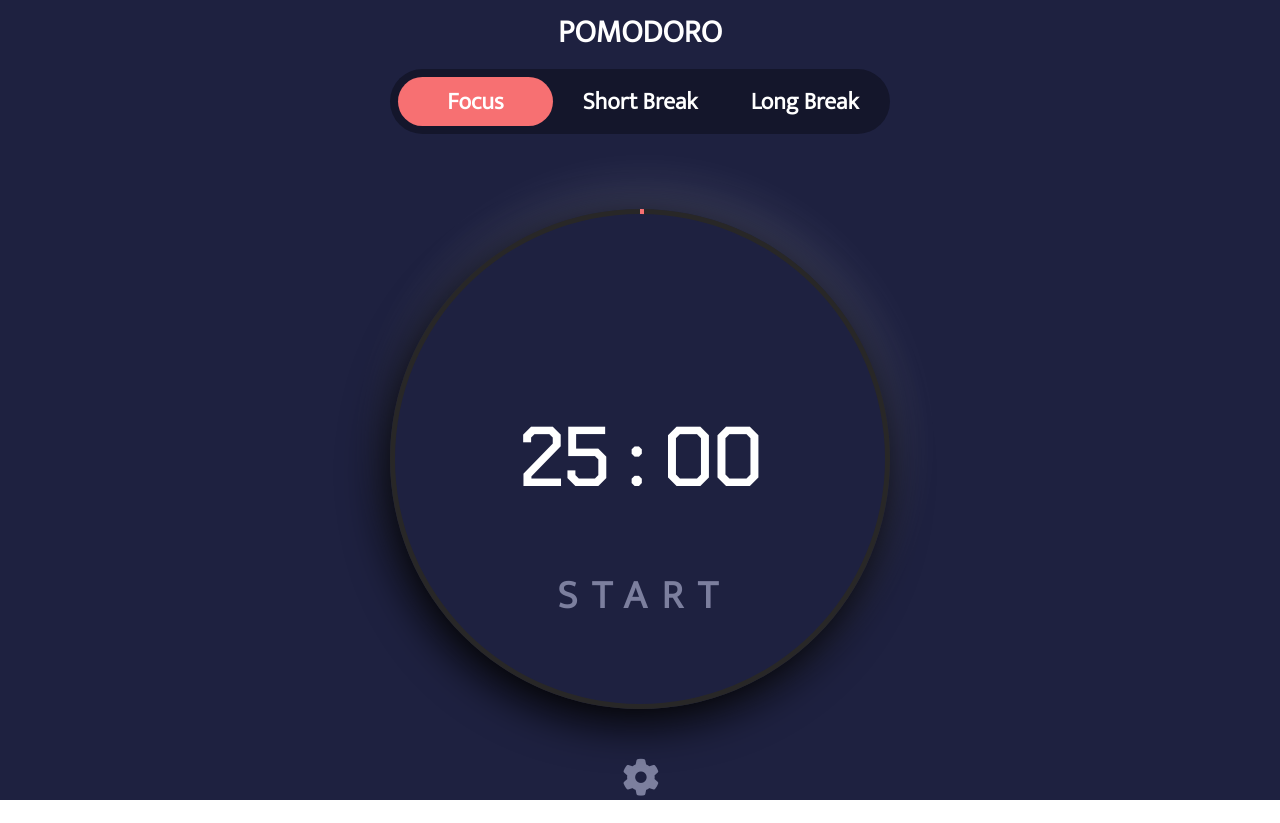
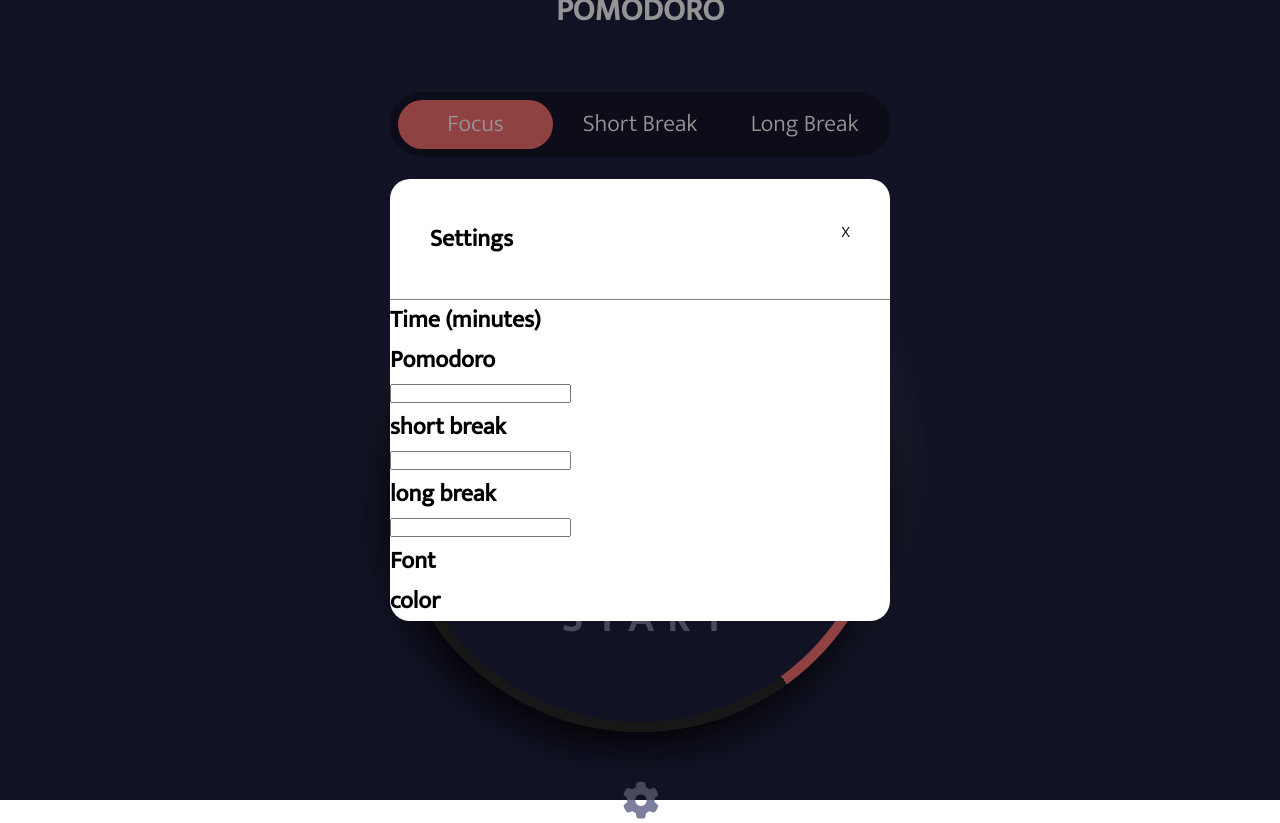
Before and after one commit to lucaslopeslima/pomodoro_app, a plain HTML site: page index.html in a window 1280 px wide. Before the commit the page ends 800 px from the top, so only its background shows below. Drawn offline with Linux system fonts and the light colour scheme.

Commit message:
modal up

```diff
--- a/index.html
+++ b/index.html
@@ -9,7 +9,7 @@
     <!-- GOOGLE FONTS -->
     <link rel="preconnect" href="https://fonts.googleapis.com">
     <link rel="preconnect" href="https://fonts.gstatic.com" crossorigin>
-    <link href="https://fonts.googleapis.com/css2?family=Chakra+Petch:wght@300&family=Mukta:wght@300&display=swap" rel="stylesheet">
+    <link href="https://fonts.googleapis.com/css2?family=Chakra+Petch:wght@300&family=Mukta:wght@300;400&display=swap" rel="stylesheet">
     <!-- ICONS -->
     <script src="https://kit.fontawesome.com/55a63e3d19.js" crossorigin="anonymous"></script>
 </head>
@@ -39,7 +39,47 @@
 
             </div>
         </div>
+        <div class="modal flex-center">
+            <div class="modal-content">
+                <div class="modal-header">
+                    <h2>Settings</h2>
+                    <div class="button-x"> X </div>
+                </div>
+                <h2>Time (minutes)</h2>
+                <div class="time-wrap">
+                    <div class="pomodoro">
+                        <h2>Pomodoro</h2>
+                        <input type="number" name="" id="">
+                    </div>
+                    <div class="short-break-modal">
+                        <h2>short break</h2>
+                        <input type="number" name="" id="">
+                    </div>
+                    <div class="long-break-modal">
+                        <h2>long break</h2>
+                        <input type="number" name="" id="">
+                    </div>
+                </div>
+                <div class="modal-line"></div>
+                <div class="modal-font">
+                    <h2>Font</h2>
+                    <div class="font-button"></div>
+                    <div class="font-button"></div>
+                    <div class="font-button"></div>
+                </div>
+                <div class="modal-line"></div>
+                <div class="modal-color">
+                    <h2>color</h2>
+                    <div class="modal-color-1"></div>
+                    <div class="modal-color-2"></div>
+                    <div class="modal-color-3"></div>
+                </div>
+                <div class="modal-apply"></div>
+            </div><!--modal content-->
+
+        </div>
     </div>
 
+    <script src="js/main.js"></script>
 </body>
 </html>
--- /dev/null
+++ b/style/_animation.scss
@@ -0,0 +1,10 @@
+@keyframes progress {
+    to {
+      --angle: 360deg;
+    }
+  }
+  @property --angle {
+    syntax: "<angle>"; /* this can be angle or percentage */
+    initial-value: 0deg;
+    inherits: false;
+  }
--- a/style/_modal.scss
+++ b/style/_modal.scss
@@ -0,0 +1,25 @@
+@import 'root';
+
+.modal{
+    background-color: #0000006b;
+    position: absolute;
+    top: 0;
+    left: 0;
+    width: 100vw;
+    height: 100vh;
+    .modal-content{
+        background-color: white;
+        color: black;
+        width: 500px;
+        border-radius: 20px;
+        .modal-header{
+            display: flex;
+            justify-content: space-between;
+            padding: 40px;
+            h2{
+                font-weight: bold;
+            }
+            border-bottom: 1px solid gray;
+        }
+    }
+}
--- /dev/null
+++ b/style/_root.scss
@@ -0,0 +1,13 @@
+:root{
+    --bg: #1E2140;
+    --stage-bg: #14162b;
+    --menu: #7C7F9E;
+    --progress: #F77072;
+    --radial-gradient: radial-gradient(ellipse at center, #1C6EA4 0%, #1C6EA4 50%, #090602 100%);
+    --font-timer: 'Chakra Petch', sans-serif;
+    --font-body: 'Mukta', sans-serif;
+    --font-color: white;
+    --normal-ring: #17171a;
+    --display-bg: radial-gradient(71.4% 71.4% at 51.7% 28.6%, #3a393f 0%, #17171a 100%);
+    --duration: 10s;
+}
--- a/style/main.scss
+++ b/style/main.scss
@@ -8,23 +8,12 @@
         box-sizing: border-box;
     }
 }
-:root{
-    --bg: #1E2140;
-    --stage-bg: #14162b;
-    --menu: #7C7F9E;
-    --progress: #F77072;
-    --radial-gradient: radial-gradient(ellipse at center, #1C6EA4 0%, #1C6EA4 50%, #090602 100%);
-    --font-timer: 'Chakra Petch', sans-serif;
-    --font-body: 'Mukta', sans-serif;
-    --font-color: white;
-    --normal-ring: #17171a;
-    --display-bg: radial-gradient(71.4% 71.4% at 51.7% 28.6%, #3a393f 0%, #17171a 100%);
-    --duration: 1500s;
-}
+
 html, body{
     height: 100%;
     font-family: var(--font-body);
     color: var(--font-color);
+    font-weight: 200 !important;
 }
 ///////////////////////////////////////////////////////////////
 .flex-center{
@@ -46,6 +35,7 @@ html, body{
         h1{
             text-align: center;
             text-transform: uppercase;
+            margin-bottom: 55px;
         }
         .stage{
             margin-top: 10px;
@@ -62,6 +52,9 @@ html, body{
                 padding-left: 20px;
                 padding-right: 20px;
                 width: 155px;
+                h2{
+                    font-weight: 300;
+                }
             }
             .stage-item-active{
                 background-color: var(--progress);
@@ -75,7 +68,7 @@ html, body{
             position: relative;
             box-shadow: -5px 14px 44px #000000, 5px -16px 50px rgba(255, 255, 255, 0.15);
             background: var(--display-bg);
-            padding: 5px;
+            padding: 10px;
             background: conic-gradient(
             var(--progress) var(--angle),
             #282727 0 360deg,
@@ -129,16 +122,6 @@ html, body{
 }
 
 
-
-
-
-@keyframes progress {
-    to {
-      --angle: 360deg;
-    }
-  }
-  @property --angle {
-    syntax: "<angle>"; /* this can be angle or percentage */
-    initial-value: 0deg;
-    inherits: false;
-  }
+@import 'animation';
+@import 'modal';
+@import 'root';
```
Also changed, not shown: js/main.js (added), style/main.css, 1 other file.
